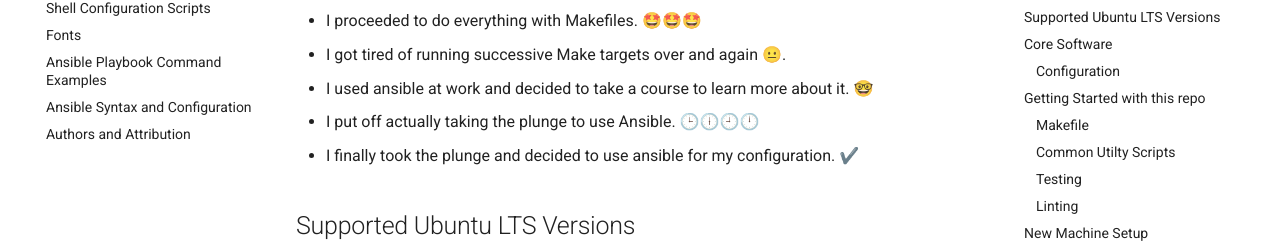
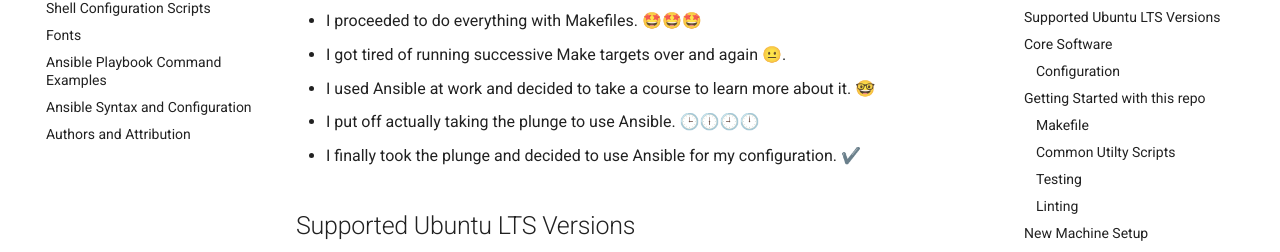
Before and after one commit to iancleary/ubuntu-dev-playbook, an MkDocs documentation site: the page built from docs/index.md, in a window 1280 px wide and 1400 px high, scrolled down 406 px. Shown: the part 181-433 px from the top of the window. Built offline with MkDocs 1.6.1 and Material for MkDocs 9.7.7, drawn with Linux system fonts in a browser that asks for light colours; comment, search, counter and statistics services are not loaded; some of the changed text lies outside the part shown.

Commit message:
Spell Checking (#127)

```diff
--- a/docs/index.md
+++ b/docs/index.md
@@ -20,9 +20,9 @@
 * I learned about Makefiles. 😄
 * I proceeded to do everything with Makefiles. 🤩🤩🤩
 * I got tired of running successive Make targets over and again 😐.
-* I used ansible at work and decided to take a course to learn more about it. 🤓
+* I used Ansible at work and decided to take a course to learn more about it. 🤓
 * I put off actually taking the plunge to use Ansible. 🕒🕕🕘🕛
-* I finally took the plunge and decided to use ansible for my configuration. ✔️
+* I finally took the plunge and decided to use Ansible for my configuration. ✔️
 
 ## Supported Ubuntu LTS Versions
 
```
Also changed, not shown: other parts of docs/index.md (+3 -2 lines), README.md (+4 -3 lines), docs/contributing.md (+1 -1 lines), docs/shell-configuration.md (+2 -2 lines), 3 other files.
